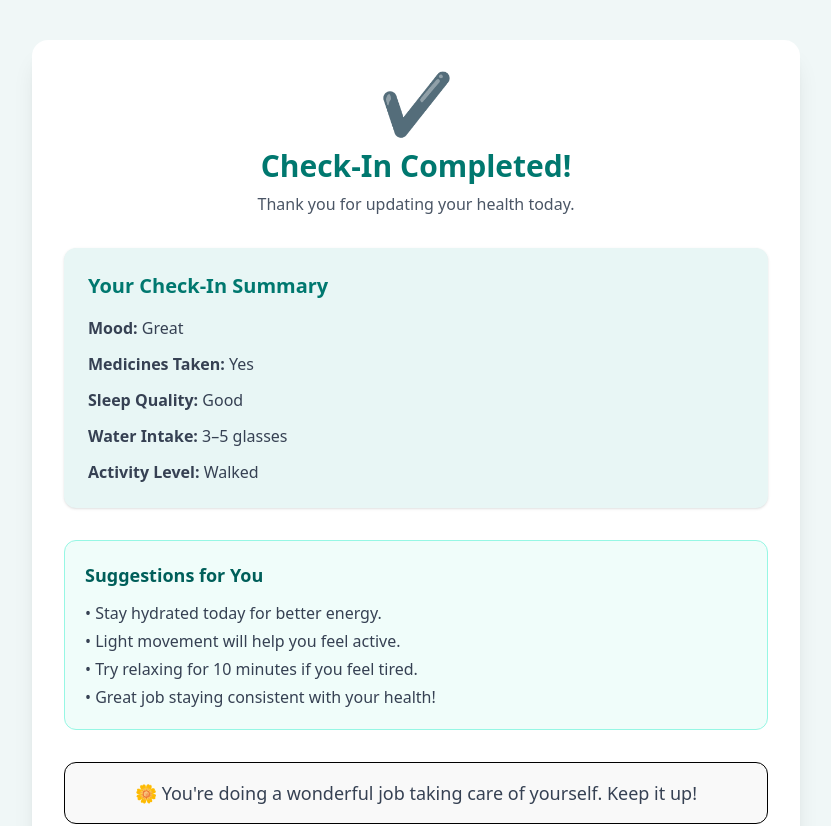
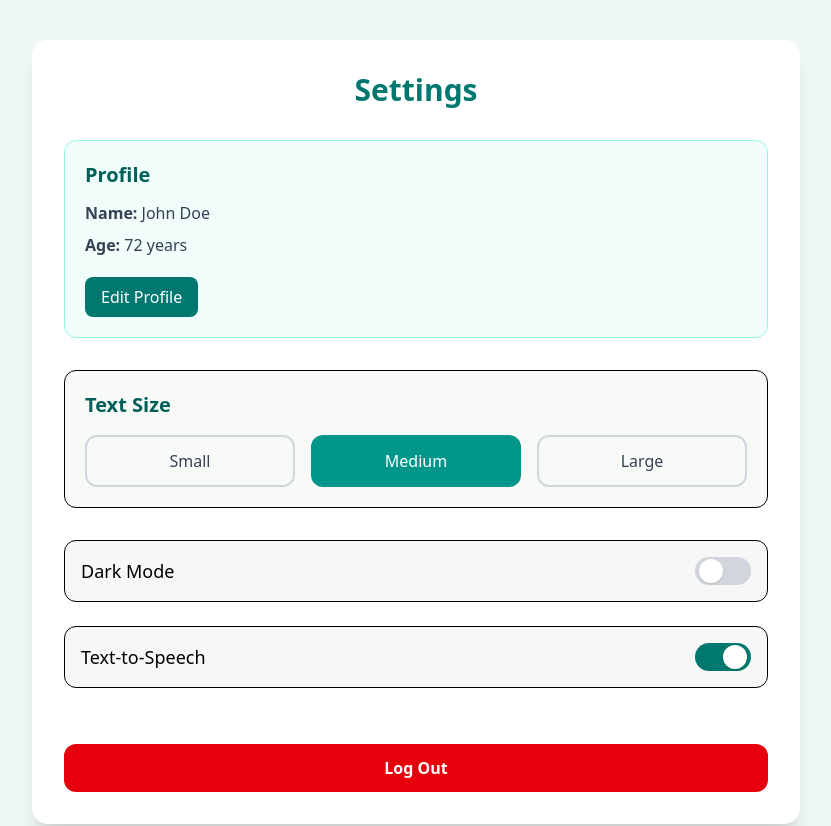
Before and after one commit to Shardul-Pathak/ElderEase, a React (Vite) app in the folder client/: page / in a window 1280 px wide. Shown: the top 826 px of the page, without its empty margins (224-1055 px from the left). Built offline with nearby package versions, Linux system fonts and the light colour scheme.

Commit message:
Added Settings Page

```diff
--- a/client/src/App.jsx
+++ b/client/src/App.jsx
@@ -1,11 +1,13 @@
 
-import MoodInput from "./pages/Checkin";
+import Settings from "./pages/Settings";
+import CheckInForm from "./pages/Settings";
+
 
 
 export default function App() {
   return (
     <>
-      <MoodInput />
+      <Settings/>
     </>
   );
 }
--- /dev/null
+++ b/client/src/pages/Settings.jsx
@@ -0,0 +1,99 @@
+import React, { useState } from "react";
+
+export default function Settings() {
+  const [darkMode, setDarkMode] = useState(false);
+  const [tts, setTts] = useState(true);
+  const [fontSize, setFontSize] = useState("medium");
+
+  return (
+    <div className="min-h-screen bg-[#f0f7f7] flex justify-center px-4 py-10">
+      <div className="w-full max-w-3xl bg-white rounded-2xl shadow-xl p-8 space-y-8">
+
+        {/* Heading */}
+        <h1 className="text-3xl font-bold text-teal-700 text-center">
+          Settings
+        </h1>
+
+        {/* Profile */}
+        <div className="bg-teal-50 p-5 rounded-xl border border-teal-200">
+          <h2 className="text-xl font-semibold text-teal-800 mb-3">
+            Profile
+          </h2>
+
+          <div className="space-y-2 text-gray-700">
+            <p><span className="font-semibold">Name:</span> John Doe</p>
+            <p><span className="font-semibold">Age:</span> 72 years</p>
+            <button className="mt-3 px-4 py-2 bg-teal-700 text-white rounded-lg">
+              Edit Profile
+            </button>
+          </div>
+        </div>
+
+        {/* Font Size */}
+        <div className="bg-[#f7faf7] p-5 rounded-xl border">
+          <h2 className="text-xl font-semibold text-teal-800 mb-4">Text Size</h2>
+          <div className="grid grid-cols-3 gap-4">
+            {["small", "medium", "large"].map((size) => (
+              <button
+                key={size}
+                onClick={() => setFontSize(size)}
+                className={`p-3 rounded-xl border-2 text-center ${
+                  fontSize === size
+                    ? "bg-teal-600 text-white border-teal-600"
+                    : "border-gray-300 text-gray-700"
+                }`}
+              >
+                {size.charAt(0).toUpperCase() + size.slice(1)}
+              </button>
+            ))}
+          </div>
+        </div>
+
+        {/* Toggles */}
+        <div className="space-y-6">
+
+          {/* Dark Mode */}
+          <div className="flex justify-between items-center bg-[#f7f7f7] p-4 rounded-xl border">
+            <p className="text-lg font-medium">Dark Mode</p>
+            <button
+              onClick={() => setDarkMode(!darkMode)}
+              className={`w-14 h-7 flex items-center rounded-full ${
+                darkMode ? "bg-teal-700" : "bg-gray-300"
+              }`}
+            >
+              <div
+                className={`w-6 h-6 bg-white rounded-full shadow transform ${
+                  darkMode ? "translate-x-7" : "translate-x-1"
+                }`}
+              ></div>
+            </button>
+          </div>
+
+          {/* Text-to-Speech */}
+          <div className="flex justify-between items-center bg-[#f7f7f7] p-4 rounded-xl border">
+            <p className="text-lg font-medium">Text-to-Speech</p>
+            <button
+              onClick={() => setTts(!tts)}
+              className={`w-14 h-7 flex items-center rounded-full ${
+                tts ? "bg-teal-700" : "bg-gray-300"
+              }`}
+            >
+              <div
+                className={`w-6 h-6 bg-white rounded-full shadow transform ${
+                  tts ? "translate-x-7" : "translate-x-1"
+                }`}
+              ></div>
+            </button>
+          </div>
+
+        </div>
+
+        {/* Logout */}
+        <button className="w-full py-3 bg-red-600 text-white rounded-xl font-semibold mt-6">
+          Log Out
+        </button>
+
+      </div>
+    </div>
+  );
+}
```
